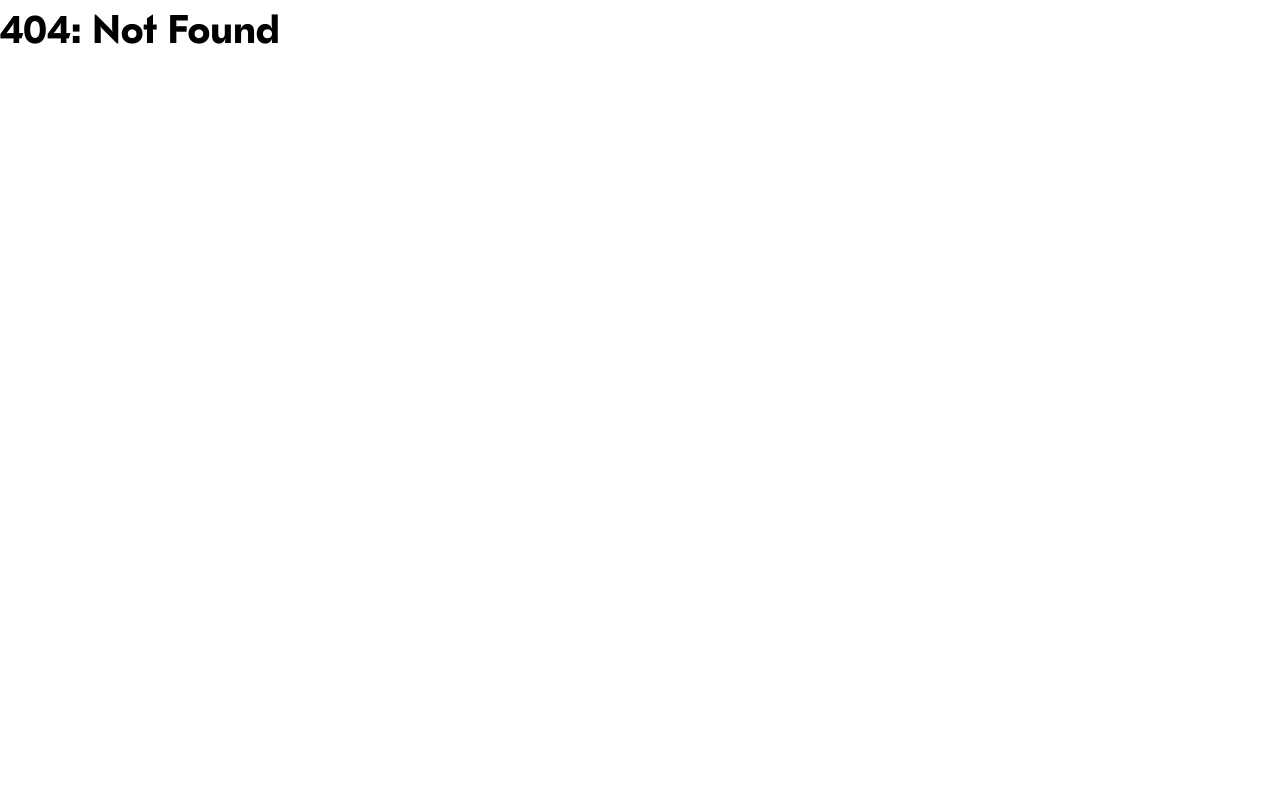
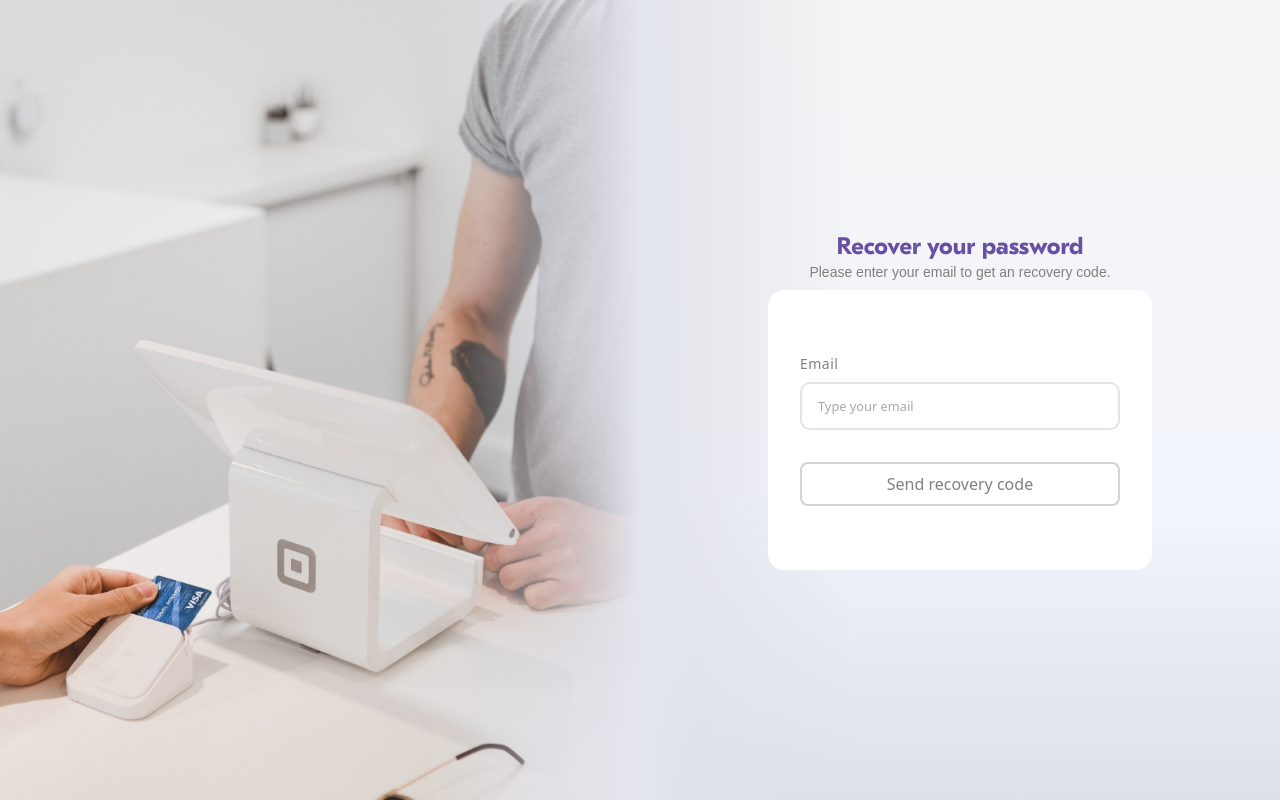
Before and after one commit to Innovatio-dev/events-admin, a SvelteKit app: page /recover-password in a window 1280 px wide. Before the commit this address had no page. Built offline with nearby package versions, Linux system fonts and the light colour scheme.

Commit message:
Resolved: Recover password page created

```diff
--- /dev/null
+++ b/src/routes/(empty-layout)/recover-password/+page.svelte
@@ -0,0 +1,135 @@
+<script lang="ts">
+	import { goto } from '$app/navigation'
+	import Input from '$lib/components/Input.svelte'
+	import MainButton from '$lib/components/MainButton.svelte'
+	import loginSplash from '$lib/images/login-splash.png'
+	import { passwordSchema } from '$lib/utils/validation/schemas'
+	import { getErrorMessages } from '$lib/utils/validation/validation'
+
+	export let form
+
+	let loading = false
+	let error: null | string = null
+
+	let email = ''
+	let code = ''
+	let password = ''
+
+	let hasCode = false
+
+	$: buttonText = hasCode ? 'Recover password' : 'Send recovery code'
+
+	async function handleSubmit() {
+		try {
+			loading = true
+			error = null
+			if (hasCode) {
+				const res = await fetch('/api/auth/recoverConfirm', {
+					method: 'post',
+					body: JSON.stringify({ code, email, password })
+				})
+
+				if (res.ok) {
+					goto('/signin')
+				} else {
+					const err = await res.json()
+					error = err.message
+				}
+			} else {
+				const res = await fetch('/api/auth/recover', {
+					method: 'post',
+					body: JSON.stringify({ email })
+				})
+
+				if (res.ok) {
+					hasCode = true
+				} else {
+					const err = await res.json()
+					error = err.message
+				}
+			}
+		} catch (err) {
+			error = 'An error has occurred.'
+		} finally {
+			loading = false
+		}
+	}
+</script>
+
+<section class="h-screen w-screen bg-gd-page">
+	<div class="h-full w-full flex relative">
+		<div
+			class="absolute z-10 w-[33%] h-full gradient-to-transparent left-1/2 -translate-x-1/2"
+		/>
+		<div class="h-full w-[50%] relative">
+			<img alt="login-splash" class="w-full h-full object-cover" src={loginSplash} />
+		</div>
+		<div class="grow flex flex-col items-center justify-center p-2 z-20">
+			<div class="welcome mb-2">
+				<h2 class="text-accent font-bold text-center text-2xl">Recover your password</h2>
+				<p class="text-center text-sm text-neutral-4">
+					Please enter your email to get an recovery code.
+				</p>
+			</div>
+			<div
+				class="bg-form-color w-full max-w-sm rounded-2xl shadow-main px-8 py-16 max-h-full bg-gd-glassmorphism backdrop-blur-md overflow-y-auto"
+			>
+				<form class="flex-col flex gap-8" on:submit|preventDefault={handleSubmit}>
+					<Input
+						type="email"
+						label="Email"
+						name="email"
+						bind:value={email}
+						placeholder="Type your email"
+						errorMessages={form?.error?.details
+							? getErrorMessages(form.error, 'email')
+							: []}
+						disabled={hasCode}
+					/>
+					{#if hasCode}
+						<Input
+							type="text"
+							label="Code"
+							name="code"
+							bind:value={code}
+							placeholder="Type your recovery code"
+							errorMessages={form?.error?.details
+								? getErrorMessages(form.error, 'code')
+								: []}
+						/>
+						<Input
+							type="password"
+							label="Password"
+							name="password"
+							bind:value={password}
+							placeholder="Type your new password"
+							validationSchema={passwordSchema}
+							errorMessages={form?.error?.details
+								? getErrorMessages(form.error, 'password')
+								: []}
+						/>
+					{/if}
+
+					{#if error}
+						<div class="bg-alert-error text-neutral-1 px-4 py-2 rounded-lg">
+							{error}
+						</div>
+					{/if}
+					<MainButton disabled={loading} {loading}>{buttonText}</MainButton>
+				</form>
+			</div>
+		</div>
+	</div>
+</section>
+
+<style lang="scss">
+	.gradient-to-transparent {
+		background: linear-gradient(
+			90deg,
+			rgba(217, 217, 217, 0) 0%,
+			#e3e5ee 50%,
+			rgba(223, 225, 231, 0.658704) 63.54%,
+			rgba(217, 217, 217, 0.03) 100%
+		);
+	}
+</style>
```
